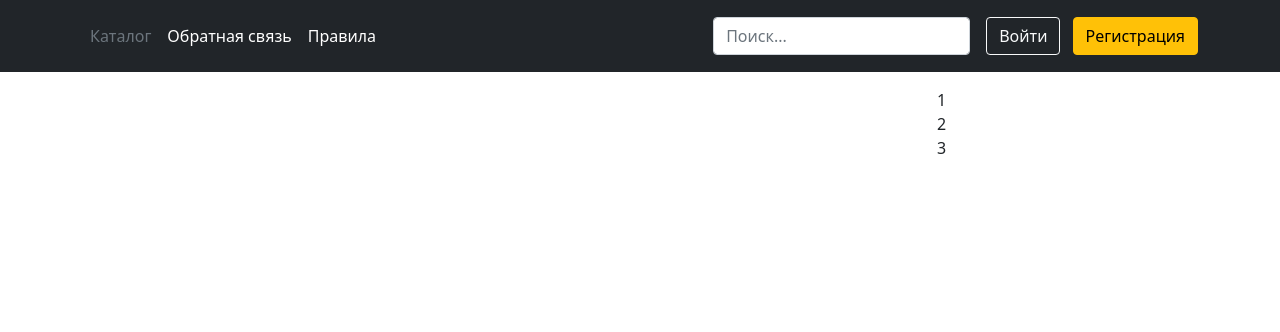
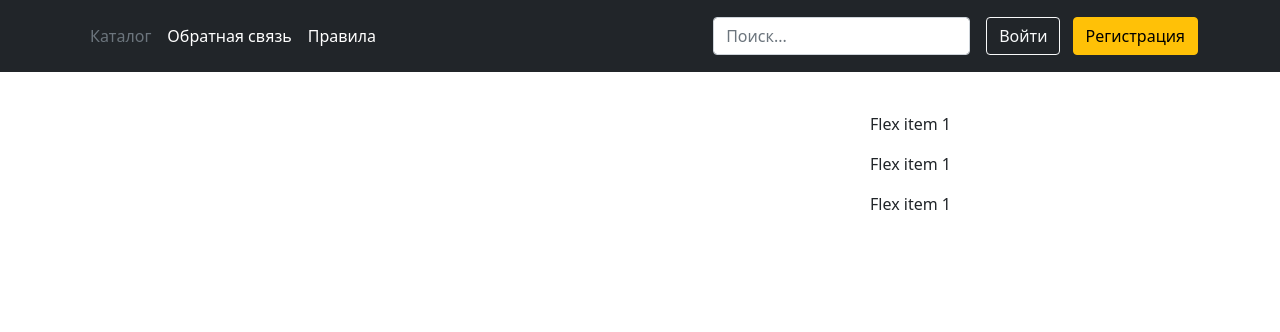
Before and after one commit to devShev/catalog-django, a Django app: page / in a window 1280 px wide. Shown: the top 332 px of the page. Run offline with Django 4.2, Linux system fonts and the light colour scheme; data that the repository does not hold is empty.

Commit message:
Customize catalog list

```diff
--- a/catalog/urls.py
+++ b/catalog/urls.py
@@ -1,24 +1,12 @@
-"""catalog URL Configuration
-
-The `urlpatterns` list routes URLs to views. For more information please see:
-    https://docs.djangoproject.com/en/4.0/topics/http/urls/
-Examples:
-Function views
-    1. Add an import:  from my_app import views
-    2. Add a URL to urlpatterns:  path('', views.home, name='home')
-Class-based views
-    1. Add an import:  from other_app.views import Home
-    2. Add a URL to urlpatterns:  path('', Home.as_view(), name='home')
-Including another URLconf
-    1. Import the include() function: from django.urls import include, path
-    2. Add a URL to urlpatterns:  path('blog/', include('blog.urls'))
-"""
+from django.conf.urls.static import static
 from django.contrib import admin
 from django.urls import path, include
+from . import settings
 
-from catalog_list.views import *
 
 urlpatterns = [
     path('admin/', admin.site.urls),
     path('', include('catalog_list.urls')),
 ]
+
+urlpatterns += static(settings.MEDIA_URL, document_root=settings.MEDIA_ROOT)
--- a/catalog_list/templates/catalog_list/index.html
+++ b/catalog_list/templates/catalog_list/index.html
@@ -1,18 +1,43 @@
 {% extends 'catalog_list/base.html' %}
 
 {% block content%}
-    <div class="row py-3">
-        <div class="col" id="main">
+    <div class="row my-3">
+        <div class="col-8" id="main">
             {% for ad in ads %}
-                <h1>{{ ad.title }}</h1>
+                <div class="card mb-3" style="">
+                  <div class="row m-3 g-0">
+                    <div class="col-md-4 d-flex align-content-center">
+                      <img src="{{ ad.photo.url }}" class="img-fluid rounded-start rounded" alt="Item image">
+                    </div>
+                    <div class="col-md-8">
+                      <div class="card-body">
+                          <small class="card-subtitle text-muted">{{ ad.type }}</small>
+                        <h4 class="card-title">{{ ad.title }}</h4>
+                        <p class="card-text">
+                            {% autoescape on %}
+                                {{ ad.content|linebreaks|truncatechars:100 }}
+                            {% endautoescape %}
+                        </p>
+                        <p class="card-text"><small class="text-muted">Last updated 3 mins ago</small></p>
+                      </div>
+                    </div>
+                  </div>
+                    <div class="card-footer text-muted d-flex justify-content-between">
+                        <div class="text-start">
+                            <a class="text-reset" href="{{ ad.author.get_absolute_url }}">{{ ad.author }}</a>
+                        </div>
+                        <div class="text-end">
+                            <span >{{ ad.publication_date|date:"d.m.Y" }}</span>
+                        </div>
+                    </div>
+                </div>
             {% endfor %}
-
         </div>
-    <div class="col-3 order-1" id="sticky-sidebar">
-            <div class="sticky-top">
-                <div>1</div>
-                <div>2</div>
-                <div>3</div>
+        <div class="col-3 p-3 ms-3" id="sticky-sidebar">
+            <div class="sticky-top d-flex flex-column justify-content-start">
+                <div class="p-2 bd-highlight">Flex item 1</div>
+                <div class="p-2 bd-highlight">Flex item 1</div>
+                <div class="p-2 bd-highlight">Flex item 1</div>
             </div>
         </div>
     </div>
```
